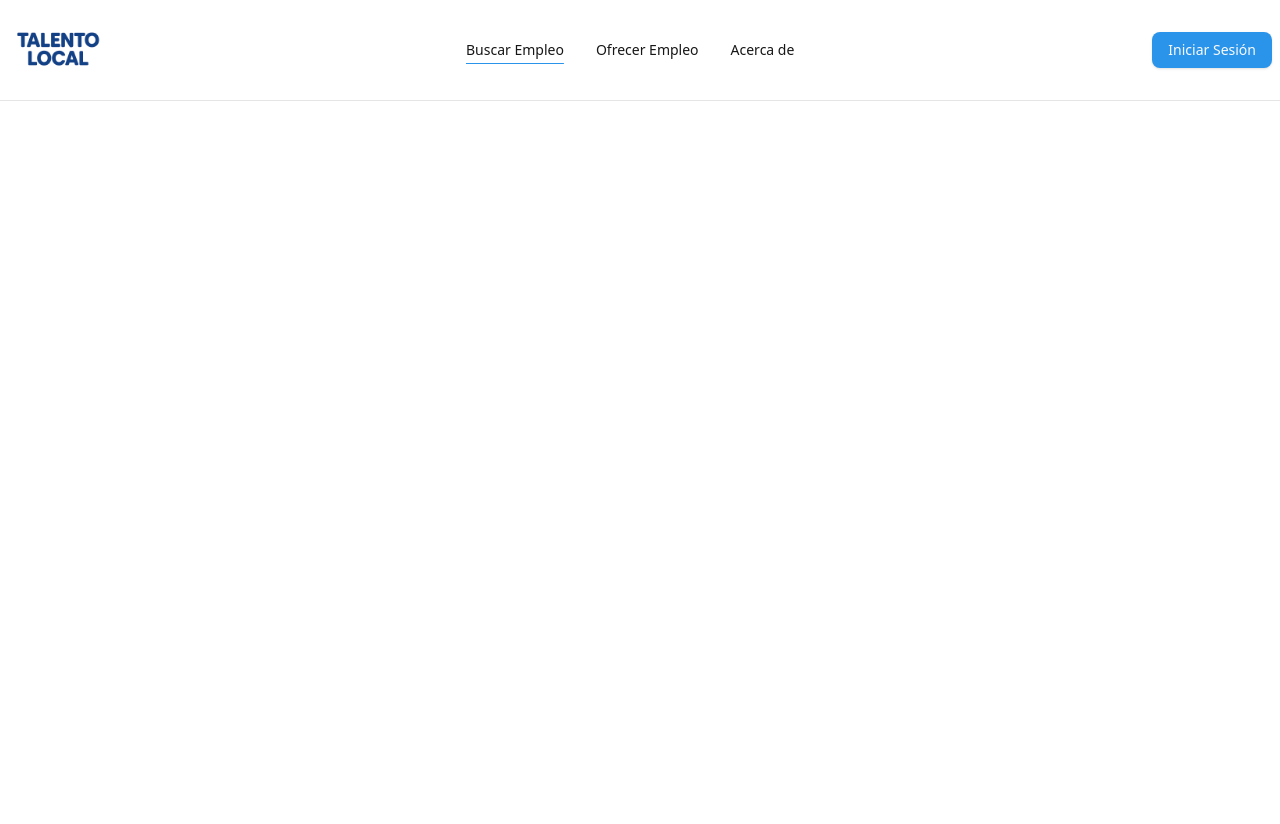
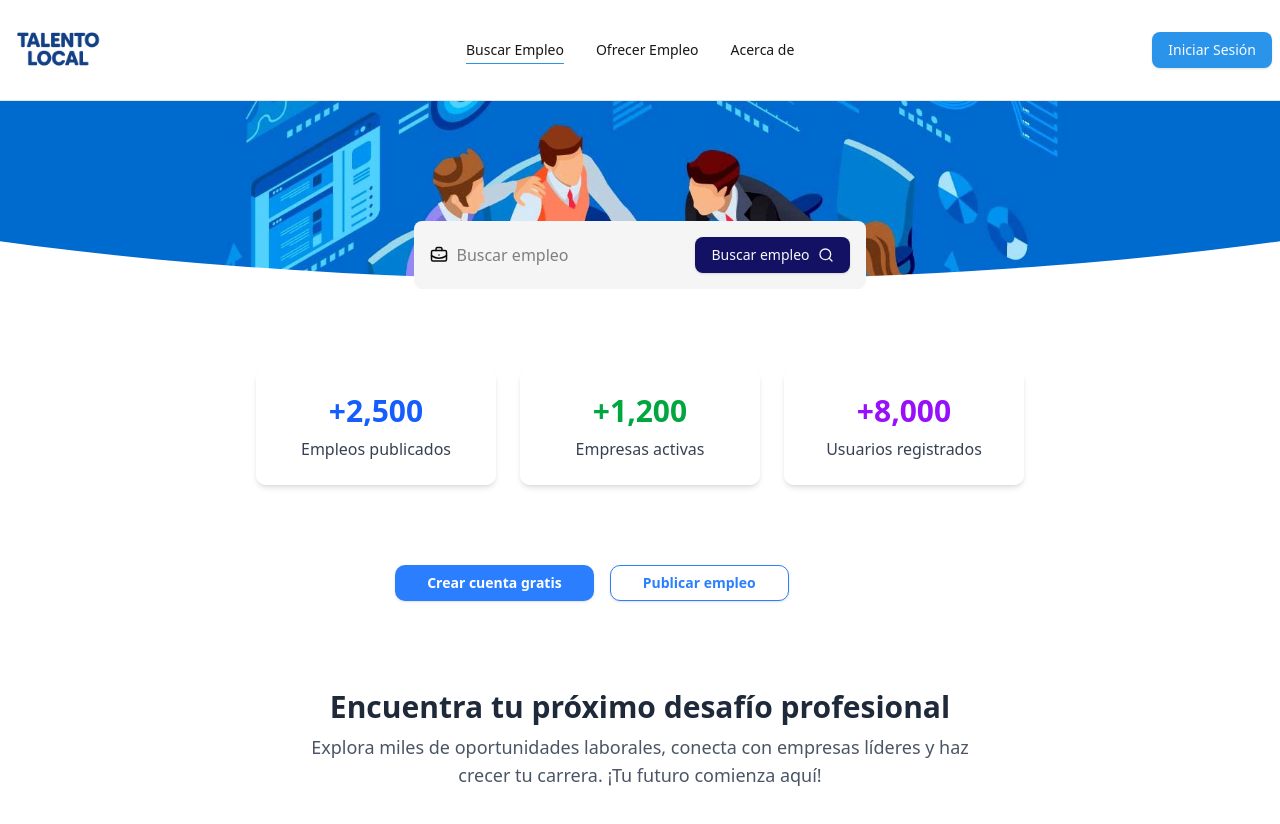
Before and after one commit to Akiii-lab/Talento-Local-Web-Client, a Next.js app: page /home in a window 1280 px wide. Shown: the top 824 px of the page. Before the commit the page ends 800 px from the top, so only its background shows below. Built offline with nearby package versions, Linux system fonts and the light colour scheme.

Commit message:
feat: add home page and fix some issue

```diff
--- a/src/app/(public)/home/page.tsx
+++ b/src/app/(public)/home/page.tsx
@@ -1,6 +1,69 @@
+import { Button } from "@/components/ui/button";
+import { Input } from "@/components/ui/input";
+import { Label } from "@/components/ui/label";
+import { BriefcaseBusinessIcon, SearchIcon } from "lucide-react";
+import Image from "next/image";
+
 export default function HomePage() {
     return (
-        <>
-        </>
+        <div className="relative w-full h-screen flex items-start justify-center">
+            <div className="absolute top-0 left-0 w-full -z-10 overflow-hidden">
+                <Image
+                    src="/Homeimage.jpg"
+                    width={1800}
+                    height={1800}
+                    alt="logo"
+                    className="w-full h-full object-cover [clip-path:ellipse(80%_30%_at_50%_0%)]"
+                />
+            </div>
+            <div className="flex flex-col gap-10">
+                <div className="flex flex-row justify-center items-center">
+                    <div className="flex flex-row items-center w-max justify-center rounded-md gap-2 p-4 mt-30 bg-accent z-10">
+                        <div className="flex flex-row items-center justify-center">
+                            <BriefcaseBusinessIcon size={18} className="text-foreground" />
+                            <input placeholder="Buscar empleo" className="ml-2 border-none focus:outline-none" />
+                        </div>
+                        <Button className="bg-(--per-fourth)">
+                            <Label>
+                                Buscar empleo
+                            </Label>
+                            <SearchIcon size={18} className="text-secondary" />
+                        </Button>
+                    </div>
+                </div>
+
+                {/* Sección de estadísticas */}
+                <div className="flex flex-col md:flex-row gap-6 mt-10 w-full max-w-4xl justify-center items-center">
+                    <div className="bg-white/80 rounded-lg shadow-md p-6 flex flex-col items-center w-60">
+                        <span className="text-3xl font-bold text-blue-600">+2,500</span>
+                        <span className="text-gray-700 mt-2">Empleos publicados</span>
+                    </div>
+                    <div className="bg-white/80 rounded-lg shadow-md p-6 flex flex-col items-center w-60">
+                        <span className="text-3xl font-bold text-green-600">+1,200</span>
+                        <span className="text-gray-700 mt-2">Empresas activas</span>
+                    </div>
+                    <div className="bg-white/80 rounded-lg shadow-md p-6 flex flex-col items-center w-60">
+                        <span className="text-3xl font-bold text-purple-600">+8,000</span>
+                        <span className="text-gray-700 mt-2">Usuarios registrados</span>
+                    </div>
+                </div>
+
+                {/* Botones de acción */}
+                <div className="flex flex-col md:flex-row gap-4 mt-10 w-full max-w-2xl justify-center items-center">
+                    <Button className="w-full md:w-auto bg-blue-500 text-white font-semibold px-8 py-3 rounded-lg shadow hover:bg-blue-600 transition">
+                        Crear cuenta gratis
+                    </Button>
+                    <Button variant="outline" className="w-full md:w-auto border-blue-500 text-blue-500 font-semibold px-8 py-3 rounded-lg shadow hover:bg-blue-50 transition">
+                        Publicar empleo
+                    </Button>
+                </div>
+
+                {/* Mensaje motivacional */}
+                <div className="mt-12 text-center max-w-2xl mx-auto">
+                    <h2 className="text-3xl font-bold mb-2 text-gray-800">Encuentra tu próximo desafío profesional</h2>
+                    <p className="text-lg text-gray-600">Explora miles de oportunidades laborales, conecta con empresas líderes y haz crecer tu carrera. ¡Tu futuro comienza aquí!</p>
+                </div>
+            </div>
+        </div>
     );
 }
--- a/src/app/layout.tsx
+++ b/src/app/layout.tsx
@@ -26,7 +26,7 @@ export default function RootLayout({
   return (
     <html lang="es">
       <body
-        className={`${geistSans.variable} ${geistMono.variable} antialiased light`}
+        className={`${geistSans.variable} ${geistMono.variable} antialiased light h-screen`}
       >
         {children}
       </body>
--- a/src/components/header.tsx
+++ b/src/components/header.tsx
@@ -46,12 +46,9 @@ export default function Header() {
                 {user ? (
                     <div className="flex flex-row border rounded-4xl p-3 items-center gap-2">
                         <div className="flex flex-row items-center gap-2">
-                            <BellIcon className="hover:cursor-pointer text-muted-foreground" />
-                            <span className="font-light">
-                                Notificaciones |
-                            </span>
+                            <BellIcon size={18} className="hover:cursor-pointer text-muted-foreground" />
                         </div>
-                        <div className="flex flex-row items-center gap-2">
+                        <div className="flex flex-row items-center gap-2 text-sm">
                             <span className="font-semibold">
                                 Cristian Garcia
                             </span>
```
Also changed, not shown: public/Homeimage.jpg (added).
